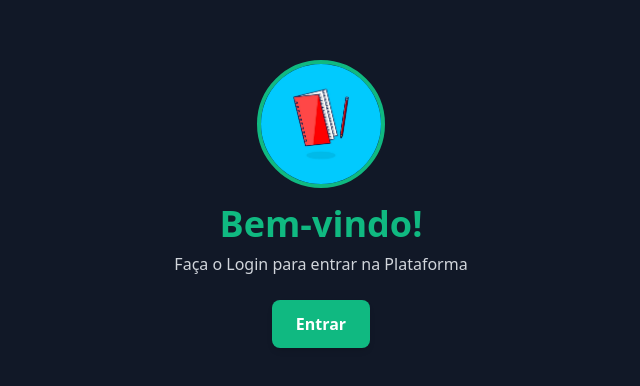
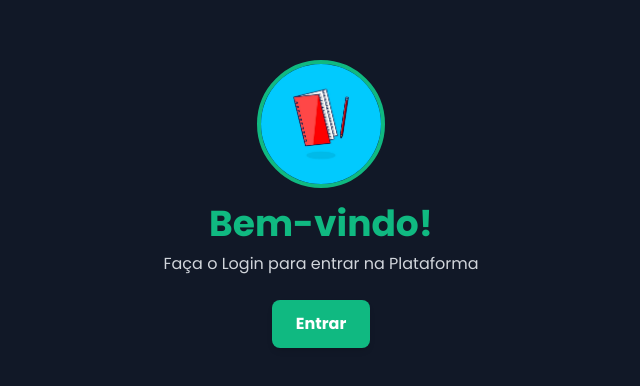
Before and after one commit to Esllynnx/central-hatikva, a plain HTML site: page index.html in a window 1280 px wide. Shown: the part 196-582 px from the top of the page, without its empty margins (319-959 px from the left). Drawn offline with nearby package versions, Linux system fonts and the light colour scheme; a web font is replaced by a local one.

Commit message:
Add files via upload

```diff
--- a/index.html
+++ b/index.html
@@ -5,6 +5,12 @@
     <meta name="viewport" content="width=device-width, initial-scale=1.0">
     <title>Bem-vindo</title>
     <link href="https://cdn.jsdelivr.net/npm/tailwindcss@2.2.19/dist/tailwind.min.css" rel="stylesheet">
+    <link rel="preconnect" href="https://fonts.googleapis.com">
+    <link rel="preconnect" href="https://fonts.gstatic.com" crossorigin>
+    <link href="https://fonts.googleapis.com/css2?family=JetBrains+Mono:ital,wght@0,100..800;1,100..800&family=Poppins:ital,wght@0,100;0,200;0,300;0,400;0,500;0,600;0,700;0,800;0,900;1,100;1,200;1,300;1,400;1,500;1,600;1,700;1,800;1,900&display=swap" rel="stylesheet">
+    <head>
+        <link rel="stylesheet" href="https://fonts.googleapis.com/css2?family=DIN+Next+Rounded:wght@700&display=swap">
+      </head>
     <style>
         @keyframes fadeSlideIn {
             0% {
@@ -27,14 +33,18 @@
                 transform: scale(1);
             }
         }
+        * {
+  font-family: 'Poppins', sans-serif !important;
+}
+
     </style>
 </head>
 <body class="h-screen bg-gray-900 flex items-center justify-center">
     <div id="welcomeScreen" class="text-center animate-fadeSlideIn" style="animation: fadeSlideIn 1s ease-out forwards;">
         <img src="logo.png" alt="Logo" class="mx-auto mb-4 w-32 h-32 rounded-full border-4 border-green-500">
-        <h1 class="text-4xl font-bold text-green-500 mb-2">Bem-vindo!</h1>
-        <p class="text-gray-300 mb-6">Faça o Login para entrar na Plataforma</p>
-        <button
+        <h1 style="font-family: Poppins;" class="text-4xl font-bold text-green-500 mb-2">Bem-vindo!</h1>
+        <p style="font-family: Poppins;" class="text-gray-300 mb-6">Faça o Login para entrar na Plataforma</p>
+        <button style="font-family: Poppins;"
             onclick="showLoginScreen()"
             class="bg-green-500 hover:bg-green-600 text-white font-bold py-3 px-6 rounded-lg shadow-md transition-transform transform hover:scale-105 focus:outline-none focus:ring-2 focus:ring-green-400">
             Entrar
```
Also changed, not shown: inicio.html (+5 -1 lines).
